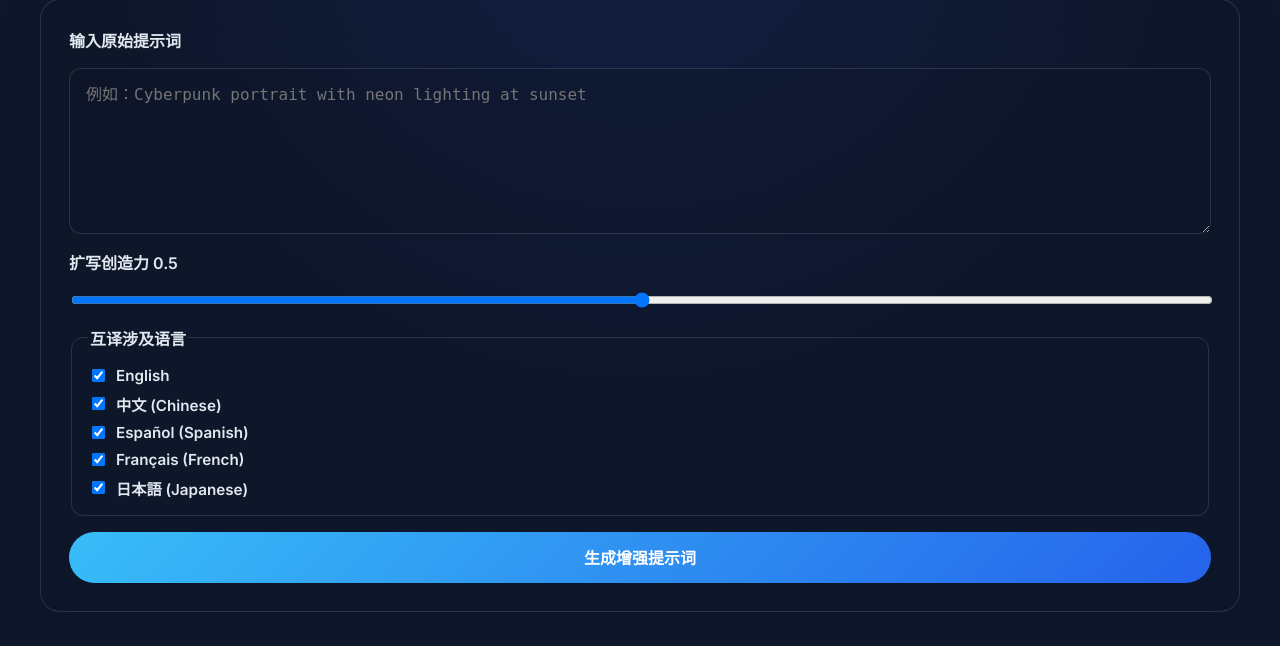
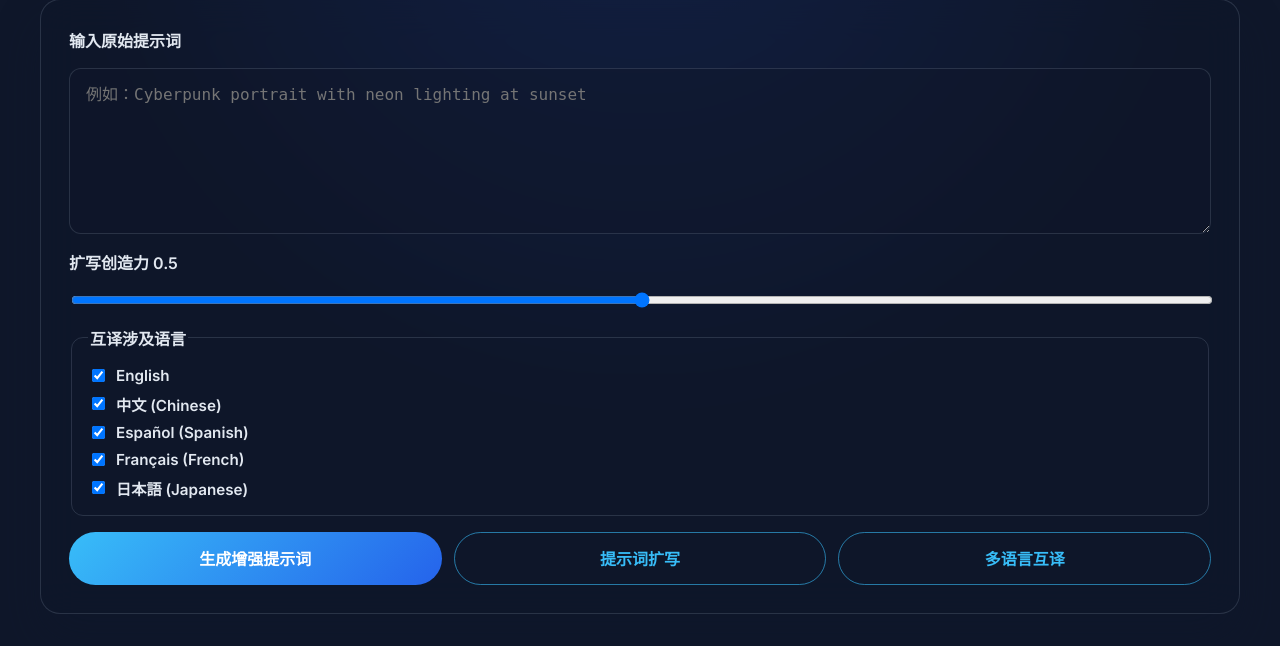
Before and after one commit to shanmingniao2-byte/AI, a Flask app: page / in a window 1280 px wide. Shown: the part 169-815 px from the top of the page. Before the commit the page ends 781 px from the top, so only its background shows below. Run offline with Flask 3, Linux system fonts and the light colour scheme.

Commit message:
Add dedicated expansion and translation actions

```diff
--- a/app.py
+++ b/app.py
@@ -15,26 +15,54 @@ def index():
     return render_template("index.html", languages=languages)
 
 
-@app.post("/api/process")
-def process_prompt():
+def _parse_payload():
     payload = request.get_json(force=True)
     prompt = payload.get("prompt", "")
     languages = payload.get("languages", [])
     creativity = float(payload.get("creativity", 0.5))
+    return prompt, languages, creativity
+
+
+def _serialize_analysis(analysis):
+    return {
+        "detected_language": analysis.detected_language,
+        "detected_language_code": analysis.detected_language_code,
+        "optimized_prompt": analysis.optimized_prompt,
+        "keywords": analysis.keywords,
+        "expanded_prompt": analysis.expanded_prompt,
+        "translations": analysis.translations,
+        "suggestions": analysis.suggestions,
+    }
+
+
+@app.post("/api/process")
+def process_prompt():
+    prompt, languages, creativity = _parse_payload()
 
     analysis = ENGINE.process_prompt(prompt, languages, creativity)
 
-    return jsonify(
-        {
-            "detected_language": analysis.detected_language,
-            "detected_language_code": analysis.detected_language_code,
-            "optimized_prompt": analysis.optimized_prompt,
-            "keywords": analysis.keywords,
-            "expanded_prompt": analysis.expanded_prompt,
-            "translations": analysis.translations,
-            "suggestions": analysis.suggestions,
-        }
-    )
+    return jsonify(_serialize_analysis(analysis))
+
+
+@app.post("/api/expand")
+def expand_prompt():
+    prompt, _languages, creativity = _parse_payload()
+
+    analysis = ENGINE.process_prompt(prompt, [], creativity)
+
+    payload = _serialize_analysis(analysis)
+    payload["translations"] = {}
+    return jsonify(payload)
+
+
+@app.post("/api/translate")
+def translate_prompt():
+    prompt, languages, creativity = _parse_payload()
+
+    analysis = ENGINE.process_prompt(prompt, languages, creativity)
+
+    payload = _serialize_analysis(analysis)
+    return jsonify(payload)
 
 
 if __name__ == "__main__":
--- a/static/css/style.css
+++ b/static/css/style.css
@@ -112,6 +112,28 @@ button:hover {
   box-shadow: 0 18px 35px rgba(56, 189, 248, 0.35);
 }
 
+.action-buttons {
+  display: flex;
+  flex-wrap: wrap;
+  gap: 0.75rem;
+}
+
+.action-buttons button {
+  flex: 1 1 180px;
+}
+
+.action-buttons .secondary {
+  background: transparent;
+  color: #38bdf8;
+  border: 1px solid rgba(56, 189, 248, 0.6);
+  box-shadow: none;
+}
+
+.action-buttons .secondary:hover {
+  box-shadow: 0 12px 25px rgba(56, 189, 248, 0.3);
+  background: rgba(56, 189, 248, 0.12);
+}
+
 .result-block + .result-block {
   margin-top: 1.25rem;
 }
--- a/templates/index.html
+++ b/templates/index.html
@@ -32,7 +32,15 @@
               {% endfor %}
             </fieldset>
 
-            <button type="submit">生成增强提示词</button>
+            <div class="action-buttons">
+              <button type="submit" id="generate-button">生成增强提示词</button>
+              <button type="button" id="expand-button" class="secondary">
+                提示词扩写
+              </button>
+              <button type="button" id="translate-button" class="secondary">
+                多语言互译
+              </button>
+            </div>
           </form>
         </section>
 
@@ -74,6 +82,8 @@
       const expandedEl = document.getElementById("expanded");
       const translationsEl = document.getElementById("translations");
       const suggestionsEl = document.getElementById("suggestions");
+      const expandButton = document.getElementById("expand-button");
+      const translateButton = document.getElementById("translate-button");
       const creativityInput = document.getElementById("creativity");
       const creativityValue = document.getElementById("creativity-value");
 
@@ -81,42 +91,111 @@
         creativityValue.textContent = creativityInput.value;
       });
 
+      expandButton.addEventListener("click", async () => {
+        const payload = collectFormValues();
+        const response = await fetch("/api/expand", {
+          method: "POST",
+          headers: { "Content-Type": "application/json" },
+          body: JSON.stringify(payload),
+        });
+        const data = await response.json();
+        ensureResultPanel();
+        updateCoreSections(data);
+        updateTranslations({});
+      });
+
+      translateButton.addEventListener("click", async () => {
+        const payload = collectFormValues();
+        const response = await fetch("/api/translate", {
+          method: "POST",
+          headers: { "Content-Type": "application/json" },
+          body: JSON.stringify(payload),
+        });
+        const data = await response.json();
+        ensureResultPanel();
+        updateCoreSections(data);
+        updateTranslations(data.translations || {});
+      });
+
       form.addEventListener("submit", async (event) => {
         event.preventDefault();
-        const formData = new FormData(form);
-        const prompt = formData.get("prompt");
-        const creativity = formData.get("creativity");
-        const languages = formData.getAll("languages");
-
+        const payload = collectFormValues();
         const response = await fetch("/api/process", {
           method: "POST",
           headers: { "Content-Type": "application/json" },
-          body: JSON.stringify({ prompt, creativity, languages }),
+          body: JSON.stringify(payload),
         });
 
         const data = await response.json();
         renderResult(data);
       });
 
+      function collectFormValues() {
+        const formData = new FormData(form);
+        const prompt = formData.get("prompt");
+        const creativity = formData.get("creativity");
+        const languages = formData.getAll("languages");
+        return { prompt, creativity, languages };
+      }
+
       function renderResult(data) {
+        ensureResultPanel();
+        updateCoreSections(data);
+        updateTranslations(data.translations || {});
+      }
+
+      function ensureResultPanel() {
         resultPanel.hidden = false;
+      }
+
+      function updateCoreSections(data) {
         const detectedCode = data.detected_language_code
           ? data.detected_language_code.toUpperCase()
           : "";
         detectedLanguageEl.textContent = detectedCode
           ? `${data.detected_language} (${detectedCode})`
-          : data.detected_language;
+          : data.detected_language || "-";
         optimizedEl.textContent = data.optimized_prompt || "-";
         keywordsEl.innerHTML = "";
-        data.keywords.forEach((word) => {
+        (data.keywords || []).forEach((word) => {
           const li = document.createElement("li");
           li.textContent = word;
           keywordsEl.appendChild(li);
         });
         expandedEl.textContent = data.expanded_prompt || "-";
 
+        const suggestions = data.suggestions || {};
+        suggestionsEl.innerHTML = "";
+        if (Object.keys(suggestions).length) {
+          suggestionsEl.hidden = false;
+          Object.entries(suggestions).forEach(([category, options]) => {
+            const block = document.createElement("div");
+            block.className = "suggestion-category";
+            block.innerHTML = `<h4>${category}</h4>`;
+            const list = document.createElement("ul");
+            options.forEach((item) => {
+              const li = document.createElement("li");
+              li.textContent = item;
+              list.appendChild(li);
+            });
+            block.appendChild(list);
+            suggestionsEl.appendChild(block);
+          });
+        } else {
+          suggestionsEl.hidden = true;
+        }
+      }
+
+      function updateTranslations(translationEntries) {
         translationsEl.innerHTML = "";
-        const translationEntries = data.translations || {};
+        if (!Object.keys(translationEntries).length) {
+          const empty = document.createElement("p");
+          empty.className = "empty-hint";
+          empty.textContent = "请选择至少一种语言以查看互译结果。";
+          translationsEl.appendChild(empty);
+          return;
+        }
+
         Object.entries(translationEntries).forEach(([code, entry]) => {
           const block = document.createElement("div");
           block.className = "translation-matrix";
@@ -145,34 +224,6 @@
 
           translationsEl.appendChild(block);
         });
-
-        if (!Object.keys(translationEntries).length) {
-          const empty = document.createElement("p");
-          empty.className = "empty-hint";
-          empty.textContent = "请选择至少一种语言以查看互译结果。";
-          translationsEl.appendChild(empty);
-        }
-
-        const suggestions = data.suggestions || {};
-        suggestionsEl.innerHTML = "";
-        if (Object.keys(suggestions).length) {
-          suggestionsEl.hidden = false;
-          Object.entries(suggestions).forEach(([category, options]) => {
-            const block = document.createElement("div");
-            block.className = "suggestion-category";
-            block.innerHTML = `<h4>${category}</h4>`;
-            const list = document.createElement("ul");
-            options.forEach((item) => {
-              const li = document.createElement("li");
-              li.textContent = item;
-              list.appendChild(li);
-            });
-            block.appendChild(list);
-            suggestionsEl.appendChild(block);
-          });
-        } else {
-          suggestionsEl.hidden = true;
-        }
       }
     </script>
   </body>
```
